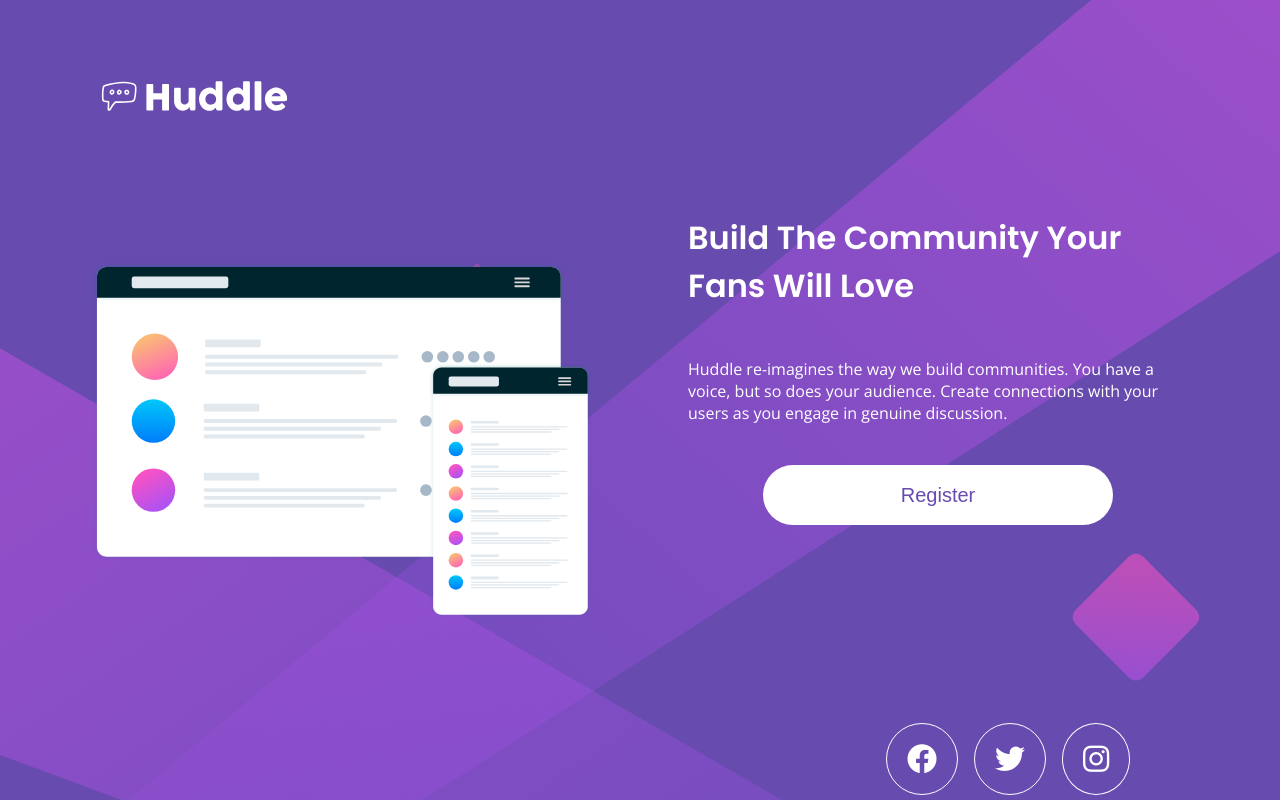
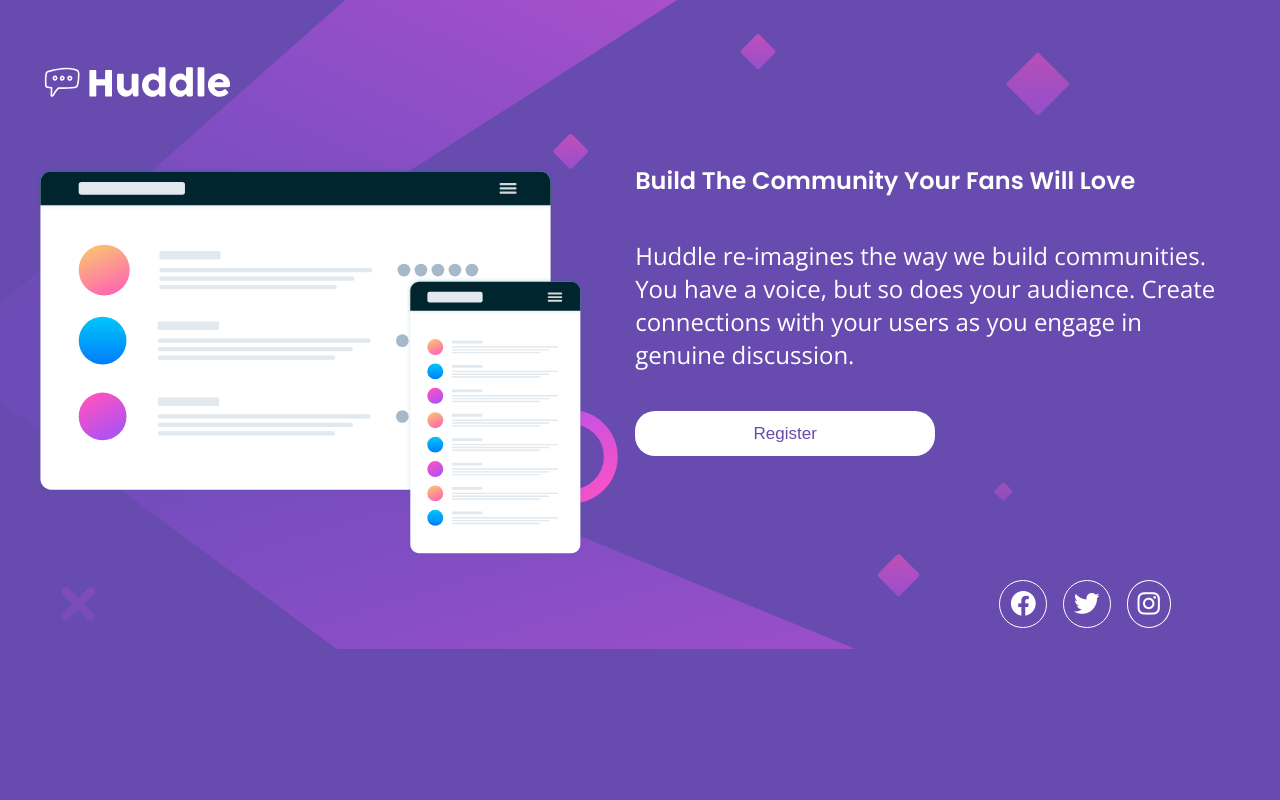
Before and after one commit to Darkfenix013/huddle-landing, a plain HTML site: page index.html in a window 1280 px wide. Drawn offline with nearby package versions, Linux system fonts and the light colour scheme.

Commit message:
dise;o desktop

```diff
--- a/style.css
+++ b/style.css
@@ -14,8 +14,7 @@
     box-sizing: border-box;
 
 }
-
-.container{
+body{
     display: flex;
     flex-direction: column;
     justify-content: center;
@@ -24,12 +23,16 @@
     background-image: url("./images/bg-mobile.svg");
     background-repeat: no-repeat;
     background-size: contain;
+}
+.container{
     color: #fff;
-
 }
 .container__section{
-    padding: 60px 30px;
-    max-width: 1024px;
+    display: flex;
+    flex-direction: column;
+    justify-content: center;
+    align-items: center;
+    padding: 30px 30px;
     width: 400px;
 
 }
@@ -88,124 +91,91 @@
     color: var(--Soft-Magenta);
     cursor: pointer;
 }
-@media (min-width:700px){
-    .container{
-        flex-direction: column;
-        justify-content: start;
-        align-items: center;
-    }
-    .container__section{
-        padding: 30px;
-        width: 600px;
-    }
-
+@media (min-width:800px){
     .logo{
         width: 200px;
-        height: 100px;
-        margin-bottom: 2em;
+        height: 50px;
     }
     .ilustracion{
-        width: 560px;
-        margin: 5em 0;
+        width: 425px;
+    }
+    .logo, .ilustracion,
+    .container__paragraph{
+    margin: 1.7em 0;
     }
     .container__title{
-     font-size: 3em;
-     margin: 1em 0;
+        font-size: 1.9em;
     }
     .container__paragraph{
-        font-size: 1.8em;
+
+        font-size: 1.1em;
     }
     .btn{
         width: 70%;
-        height: 60px;
-        margin: 5% 15% ;
-        font-size: 25px;
-        border-radius: 30px;
+        height: 45px;
+        font-size: 17px;
+        margin-bottom: 1em ;
     }
-
     .social_media{
-        width: 95%;
-        height: 250px;
+        width: 50%;
+        height: 100px;
+        display: flex;
+        justify-content: center;
+        align-items: center;
+        gap: 1em;
+        margin: 1em;
     }
     .social__item{
-        font-size: 30px;
-        padding: 20px;
+        padding: 10px;
+        font-size: 1.6em;
     }
 }
-@media (min-width:900px){
+@media (min-width:1024px){
+    body{
+        background-image: url("./images/bg-desktop.svg");
+    }
     .container{
-        background-size: cover;
-
+        width: 1024px;
     }
     .container__section{
         display: grid;
-        grid-template-columns: repeat(2,350px);
-        grid-template-areas: "header txt";
+        grid-template-columns: repeat(2,600px);
+        grid-template-rows: 1fr,30px;
+        grid-template-areas: "img txt"
+        ". social";
         place-content: center;
-        column-gap: 6em;
+       place-items: center;
+       margin: 0% 30%;
+
     }
-    .conteiner__header{
-        grid-area: header;
+     .logo{
+        width: 200px;
+        height: 50px;
     }
     .ilustracion{
-        width: 300px;
+        width: 550px;
     }
-    .container__txt, .social_media{
-        grid-area: txt;
+
+    .container__title, .container__paragraph{
+        text-align: start;
+        font-size: 1.5em;
     }
-    .container__title{
-        font-size: 2em;
+    .container__txt{
+        text-align: start;
     }
-    .container__paragraph{
-        font-size: 1em;
+    .btn{
+        width: 50%;
+        height: 45px;
+        margin: 0% ;
     }
     .social_media{
-        width: 40%;
-        height: 50px;
-        position: absolute;
-        bottom: 0;
-        right: 0;
-    }
-    .social__item{
-        font-size: 20px;
-        padding: 10px;
-
-    }
-    .btn{
-        width: 65%;
-        height: 40px;
-        margin: 5% 15% ;
-        font-size: 20px;
-        border-radius: 30px;
-    }
-}
-@media (min-width:1024px){
-    .container{
-        height: 100vh;
-    }
-    .container__section{
-        grid-template-columns: repeat(2,500px);
-    }
-    .ilustracion{
-        width: 500px;
-    }
-    .container__txt{
-        display: flex;
-        flex-direction: column;
-        justify-content: center;
-    }
-    .container__title, .container__paragraph{
-        text-align: start;
+        grid-area: social;
+        grid-row: -1/-2;
+        justify-self: end;
+        width: 50%;
+        height: 30px;
+        margin: 0;
     }
 
-    .social__item{
-        font-size: 30px;
-        padding: 20px;
-    }
-    .btn{
-        width: 70%;
-        height: 60px;
-        margin: 5% 15% ;
-        font-size: 20px;
-    }
+
 }
```
